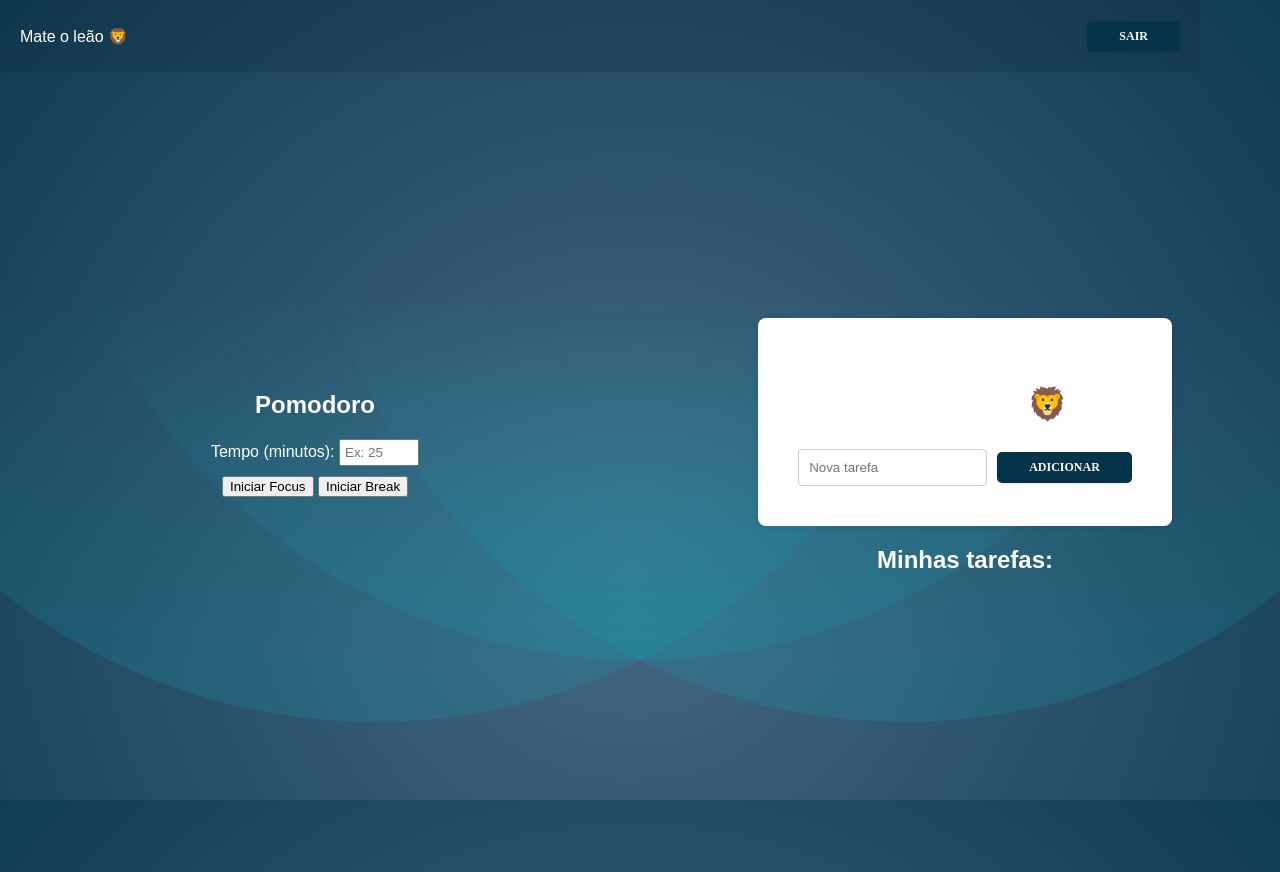
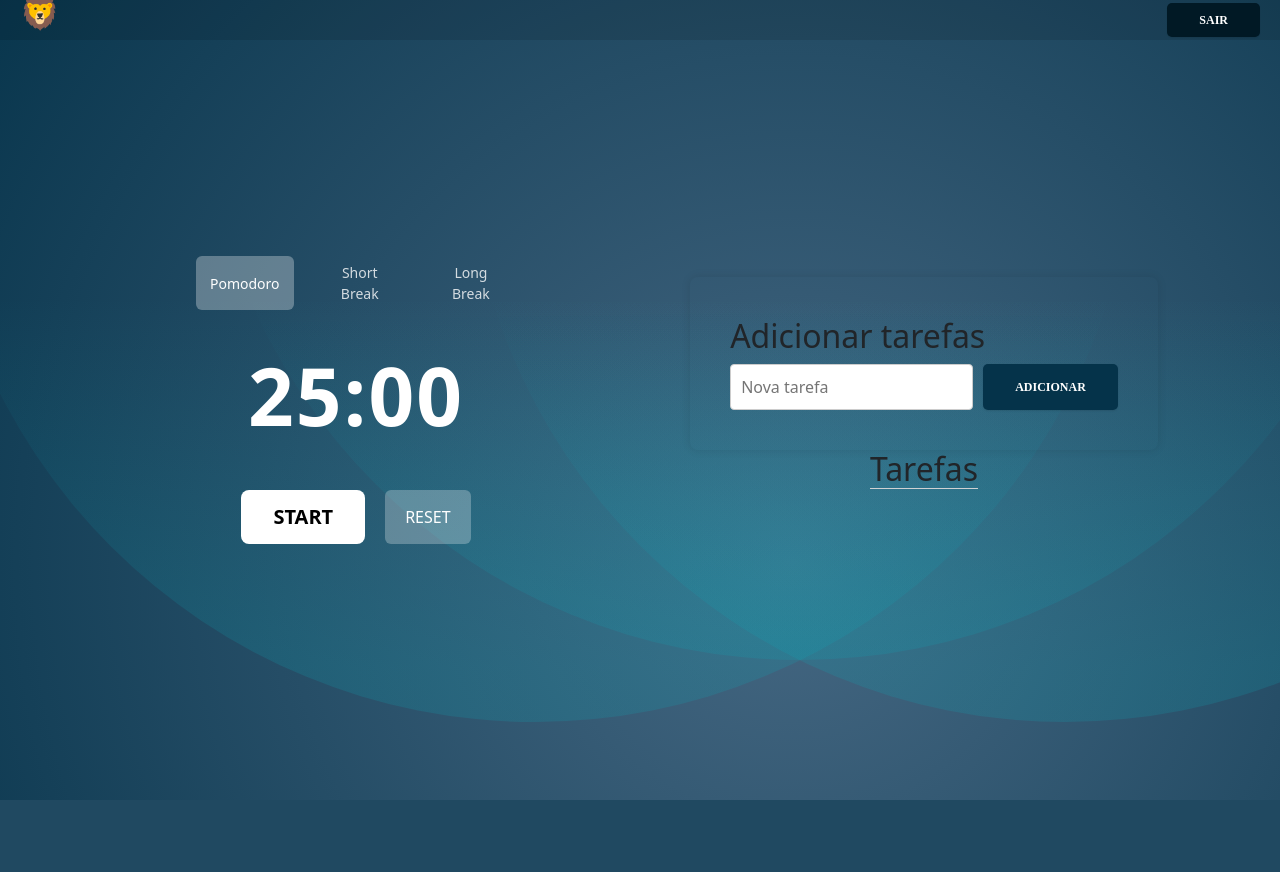
Before and after one commit to BelleVimercati/DevWeb, a PHP site: page /pages/home.html in a window 1280 px wide. After the commit the page ends 800 px from the top, so only its background shows below. Run offline with PHP 8.4, Linux system fonts and the light colour scheme.

Commit message:
feat: antes do boot

```diff
--- a/backend/pomodoro.php
+++ b/backend/pomodoro.php
@@ -1,7 +1,7 @@
 <?php
+require_once 'cors.php';
 require_once 'config.php';
 require_once 'auth.php';
-require_once 'cors.php';
 
 //autenticação obrigatória
 require_auth();
--- a/backend/todos.php
+++ b/backend/todos.php
@@ -1,8 +1,7 @@
 <?php
-// todos.php
-require_once 'config.php';
-require_once 'auth.php';
 require_once 'cors.php';
+require_once "config.php";
+require_once "auth.php";
 
 require_auth();
 
--- a/docker-compose.yml
+++ b/docker-compose.yml
@@ -1,5 +1,3 @@
-version: '3.9'
-
 services:
   php:
     image: php:8.2-apache
--- a/frontend/app.js
+++ b/frontend/app.js
@@ -59,7 +59,7 @@ async function logout() {
     credentials: "include",
   });
 
-  location.reload();
+  window.location = "/frontend/";
 }
 
 /* ---------------- TODOS ---------------- */
@@ -171,7 +171,7 @@ function addTodoToList(todo) {
 }
 
 async function deleteTodo(id) {
-  if (!confirm("Tem certeza que deseja excluir este TODO?")) return;
+  if (!confirm("Tem certeza que deseja concluir esta tarefa?")) return;
 
   try {
     await fetch(`${API}/todos.php`, {
--- a/frontend/pages/home.html
+++ b/frontend/pages/home.html
@@ -3,49 +3,50 @@
 <head>
     <meta charset="UTF-8">
     <meta name="viewport" content="width=device-width, initial-scale=1.0">
-    <link rel="stylesheet" href="./home.css">
+    <link rel="stylesheet" href="../styles/style.css">
+    <link href="https://cdn.jsdelivr.net/npm/bootstrap@5.0.2/dist/css/bootstrap.min.css" rel="stylesheet" integrity="sha384-EVSTQN3/azprG1Anm3QDgpJLIm9Nao0Yz1ztcQTwFspd3yD65VohhpuuCOmLASjC" crossorigin="anonymous">
     <title>Home</title>
-    <script src="/frontend/pages/home.js"></script>
+    <script src="/frontend/scripts/home.js"></script>
+    <script src="/frontend/scripts/pomodoro.js"></script>
 </head>
 
 <body>
+    <header class="header">
+        <p>🦁</p>
+        <button class="botao-logout" onclick="logout()">Sair</button>
+    </header>
     <div id="app-section" class="container">
-        <header class="header">
-            <p>Mate o leão 🦁</p>
-            <button class="logout botao" onclick="logout()">Sair</button>
-        </header>
         <div class="form">
             <div class="form-left">
-                <h2>Pomodoro</h2>
+                <div class="pomodoro-card">
+                    <div class="pomodoro-tabs">
+                        <button class="tab active" onclick="setMode('focus')">Pomodoro</button>
+                        <button class="tab" onclick="setMode('short')">Short Break</button>
+                        <button class="tab" onclick="setMode('long')">Long Break</button>
+                    </div>
 
-                <!-- Campo para escolher o tempo -->
-                <div style="margin-bottom: 10px;">
-                    <label for="custom-time">Tempo (minutos):</label>
-                    <input type="number" id="custom-time" min="1" max="180" placeholder="Ex: 25" style="width: 80px; padding: 4px;" />
+                    <div class="pomodoro-timer" id="pomodoro-countdown">25:00</div>
+
+                    <div class="pomodoro-button">
+                        <button class="pomodoro-main" onclick="togglePomodoro()">START</button>
+
+                        <button class="pomodoro-reset" onclick="resetPomodoro()">RESET</button>
+                    </div>
                 </div>
-
-                <div>
-                    <button onclick="startPomodoro('focus')">Iniciar Focus</button>
-                    <button onclick="startPomodoro('break')">Iniciar Break</button>
-                </div>
-
-                <p id="pomodoro-status"></p>
-                <p id="pomodoro-countdown" style="font-size: 22px; font-weight: bold;"></p>
-
             </div>
-
             <div class="form-right">
                 <div class="form-card">
-                    <h2>Adicionar leão 🦁</h2>
+                    <h2>Adicionar tarefas</h2>
                     <div class="form-tarefas">
                         <input id="todo-title" placeholder="Nova tarefa" class="form-input-todo">
                         <button class="botao" onclick="addTodoSimple()">Adicionar</button>
                     </div>
                 </div>
                 <div class="todo">
-                    <h2>Minhas tarefas:</h2>
-                    <!-- Adicione a lista para mostrar os TODOs -->
-                    <ul id="todo-list" class="todo-list"></ul>
+                    <h2>Tarefas</h2>
+                    <div class="tasks-container">
+                        <ul id="todo-list" class="todo-list"></ul>
+                    </div>
                 </div>
             </div>
         </div>
--- a/frontend/pages/home.js
+++ /dev/null
@@ -1,195 +0,0 @@
-const API = "http://localhost:8000";
-loadTodos();
-
-/* async function debugSession() {
-  console.log("=== DEBUG SESSION ===");
-
-  // Verifica cookies
-  console.log("Cookies:", document.cookie);
-
-  // Testa a sessão diretamente
-  try {
-    const response = await fetch(`${API}/check_session.php`, {
-      credentials: "include",
-    });
-    console.log("Status:", response.status);
-    const data = await response.text();
-    console.log("Resposta crua:", data);
-
-    const parsedData = JSON.parse(data);
-    console.log("Dados parseados:", parsedData);
-
-    return parsedData;
-  } catch (error) {
-    console.error("Erro no debug:", error);
-  }
-} */
-
-async function addTodoSimple() {
-  const titleInput = document.getElementById("todo-title");
-  const title = titleInput.value.trim();
-
-  if (!title) return;
-
-  try {
-    const button = document.querySelector(".botao");
-    const originalText = button.textContent;
-    button.disabled = true;
-    button.textContent = "Adicionando...";
-
-    const response = await fetch(`${API}/todos.php`, {
-      method: "POST",
-      credentials: "include",
-      headers: { "Content-Type": "application/json" },
-      body: JSON.stringify({ title }),
-    });
-
-    if (response.ok) {
-      const data = await response.json();
-      titleInput.value = "";
-
-      // Recarrega a lista completa para mostrar o novo item
-      await loadTodos();
-
-      console.log("TODO adicionado com ID:", data.id);
-    } else {
-      console.error("Erro na resposta do servidor");
-    }
-  } catch (error) {
-    console.error("Erro ao adicionar TODO:", error);
-  } finally {
-    const button = document.querySelector(".botao");
-    button.disabled = false;
-    button.textContent = "Adicionar";
-  }
-}
-
-// Função loadTodos atualizada para debug
-async function loadTodos() {
-  try {
-    const r = await fetch(`${API}/todos.php`, { credentials: "include" });
-    const data = await r.json();
-
-    console.log("TODOs carregados:", data.todos); // Debug
-
-    const ul = document.getElementById("todo-list");
-    ul.innerHTML = "";
-
-    if (data.todos && data.todos.length > 0) {
-      data.todos.forEach((t) => {
-        const li = document.createElement("li");
-        li.innerHTML = `
-          <span>${t.title}</span>
-          <button onclick="deleteTodo(${t.id})">✓</button>
-        `;
-        ul.appendChild(li);
-      });
-    } else {
-      ul.innerHTML = '<li style="color: #666;">Nenhuma tarefa encontrada</li>';
-    }
-  } catch (error) {
-    console.error("Erro ao carregar TODOs:", error);
-  }
-}
-
-async function deleteTodo(id) {
-  if (!confirm("Tem certeza que deseja excluir esta tarefa?")) return;
-
-  try {
-    await fetch(`${API}/todos.php`, {
-      method: "DELETE",
-      credentials: "include",
-      headers: { "Content-Type": "application/json" },
-      body: JSON.stringify({ id }),
-    });
-
-    // Recarrega a lista após excluir
-    await loadTodos();
-  } catch (error) {
-    console.error("Erro ao excluir TODO:", error);
-  }
-}
-
-let currentPomodoroId = null;
-let countdownInterval = null;
-let remainingMs = 0;
-
-function formatTime(ms) {
-  const totalSec = Math.floor(ms / 1000);
-  const min = Math.floor(totalSec / 60);
-  const sec = totalSec % 60;
-  return `${String(min).padStart(2, "0")}:${String(sec).padStart(2, "0")}`;
-}
-
-function startCountdown(durationMs) {
-  clearInterval(countdownInterval);
-
-  remainingMs = durationMs;
-  const display = document.getElementById("pomodoro-countdown");
-
-  display.textContent = formatTime(remainingMs);
-
-  countdownInterval = setInterval(() => {
-    remainingMs -= 1000;
-
-    if (remainingMs <= 0) {
-      clearInterval(countdownInterval);
-      display.textContent = "00:00";
-      stopPomodoro(); // ENCERRA AUTOMATICAMENTE NO BACKEND
-      return;
-    }
-
-    display.textContent = formatTime(remainingMs);
-  }, 1000);
-}
-
-async function startPomodoro(type) {
-  const minutes = parseInt(document.getElementById("custom-time").value, 10);
-
-  if (!minutes || minutes <= 0) {
-    alert("Digite um tempo válido em minutos!");
-    return;
-  }
-
-  const durationMs = minutes * 60 * 1000;
-
-  const r = await fetch(`${API}/pomodoro.php`, {
-    method: "POST",
-    credentials: "include",
-    headers: { "Content-Type": "application/json" },
-    body: JSON.stringify({ type }),
-  });
-
-  const data = await r.json();
-  currentPomodoroId = data.id;
-
-  document.getElementById(
-    "pomodoro-status"
-  ).textContent = `Pomodoro iniciado: ${type} (${minutes} min) – ID ${currentPomodoroId}`;
-
-  startCountdown(durationMs);
-}
-
-async function stopPomodoro() {
-  if (!currentPomodoroId) return;
-
-  clearInterval(countdownInterval);
-
-  const r = await fetch(`${API}/pomodoro.php`, {
-    method: "PUT",
-    credentials: "include",
-    headers: { "Content-Type": "application/json" },
-    body: JSON.stringify({ id: currentPomodoroId }),
-  });
-
-  const data = await r.json();
-
-  document.getElementById(
-    "pomodoro-status"
-  ).textContent = `Pomodoro encerrado (${data.duration_seconds}s)`;
-
-  // Zera o display após parar
-  document.getElementById("pomodoro-countdown").textContent = "";
-
-  currentPomodoroId = null;
-}
--- a/frontend/style.css
+++ b/frontend/style.css
@@ -76,6 +76,7 @@ body {
   cursor: pointer;
 }
 
+
 .hidden {
   display: none;
 }
--- a/frontend/pages/home.css
+++ b/frontend/styles/home.css
@@ -7,12 +7,13 @@ body {
   background-attachment: fixed;
   background-size: cover;
 
-  color: white
+  color: white;
 }
 
 .container {
   box-sizing: border-box;
-  max-width: 1200px;
+  width: 100%;
+  max-width: 100%;
 }
 
 .header {
@@ -24,8 +25,12 @@ body {
   background-color: rgba(0, 0, 0, 0.1);
 }
 
+.header p {
+  font-size: 2rem;
+}
+
 .form {
-  width: 100vw;
+  width: 100%;
   display: grid;
   grid-template-columns: 1fr 1fr;
   gap: 20px;
@@ -36,7 +41,7 @@ body {
   flex-direction: column;
   justify-content: center;
   align-items: center;
-  height: 100vh;
+  min-height: calc(100vh - 80px);
 }
 
 .form-left {
@@ -44,11 +49,10 @@ body {
   flex-direction: column;
   justify-content: center;
   align-items: center;
-  height: 100vh;
+  min-height: calc(100vh - 80px);
 }
 
 .form-card {
-  background: white;
   border-radius: 8px;
   box-shadow: 0 0 10px rgba(0, 0, 0, 0.1);
   display: flex;
@@ -74,21 +78,6 @@ body {
   border-radius: 4px;
 }
 
-.register {
-  display: flex;
-  margin-top: 20px;
-  font-size: 14px;
-}
-
-.register button {
-  background: none;
-  border: none;
-  color: #05334a;
-  text-decoration: underline;
-  cursor: pointer;
-  font-size: 1em;
-}
-
 .botao {
   display: inline-block;
   text-transform: uppercase;
@@ -102,6 +91,24 @@ body {
   box-shadow: 0px 1px 2px 0px rgba(0, 0, 0, 0.1);
   font-family: "Poppins";
   max-width: 100%;
+  height: 100%;
+  border: none;
+  cursor: pointer;
+}
+
+.botao-logout{
+  display: inline-block;
+  text-transform: uppercase;
+  font-weight: 600;
+  font-size: 12px;
+  padding: 8px 32px;
+  border-radius: 5px;
+  gap: 10px;
+  background: #011925;
+  color: white;
+  box-shadow: 0px 1px 2px 0px rgba(0, 0, 0, 0.1);
+  font-family: "Poppins";
+  max-width: 100%;
   border: none;
   cursor: pointer;
 }
@@ -110,15 +117,21 @@ body {
   display: flex;
   flex-direction: column;
   align-items: center;
+
+}
+
+.todo h2 {
+  border-bottom: 1px solid #ced1d3;
   width: 100%;
 }
 
 .todo-list {
-  list-style: none;;
+  list-style: none;
   padding: 0;
   align-items: start;
   display: flex;
   flex-direction: column;
+  color: white;
 }
 
 .todo-list li {
@@ -129,17 +142,35 @@ body {
   min-width: 300px;
   padding: 12px;
   margin-bottom: 8px;
-  border-bottom: 1px solid #ced1d3;
+  color: white;
+}
+
+.tasks-container {
+    flex: 1; /* ocupa todo o espaço sobrando dentro do card */
+    overflow-y: auto; /* ← ativa o scroll */
+    margin-top: 10px;
+    padding-right: 8px;
+}
+
+/* só para não ficar feio o scroll */
+.tasks-container::-webkit-scrollbar {
+    width: 6px;
+}
+
+.tasks-container::-webkit-scrollbar-thumb {
+    background: #ccc;
+    border-radius: 4px;
 }
 
 .todo-list li button {
   background: transparent;
   color: rgb(0, 0, 0);
-  border: 1px solid #404142;
+  border: 1px solid #fff;
   padding: 4px 6px;
   border-radius: 100%;
   cursor: pointer;
   font-size: 8px;
+  color: #fff;
 }
 
 .todo-list li button:hover {
--- /dev/null
+++ b/frontend/styles/pomodoro.css
@@ -0,0 +1,83 @@
+/* CARD PRINCIPAL */
+.pomodoro-card {
+  padding: 30px;
+  border-radius: 12px;
+  width: 380px;
+  text-align: center;
+  display: flex;
+  flex-direction: column;
+  gap: 25px;
+}
+
+/* TABS */
+.pomodoro-tabs {
+  display: flex;
+  justify-content: center;
+  gap: 20px;
+}
+
+.pomodoro-tabs .tab {
+  background: transparent;
+  border: none;
+  color: #fff;
+  font-size: 14px;
+  padding: 6px 14px;
+  border-radius: 6px;
+  cursor: pointer;
+  opacity: 0.8;
+}
+
+.pomodoro-tabs .tab:hover {
+  opacity: 1;
+}
+
+.pomodoro-tabs .tab.active {
+  background: rgba(255, 255, 255, 0.3);
+  opacity: 1;
+}
+
+/* TIMER GRANDE */
+.pomodoro-timer {
+  font-size: 80px;
+  color: white;
+  font-weight: 600;
+  letter-spacing: 2px;
+}
+
+/* BOTÃO START */
+.pomodoro-start {
+  background: white;
+  border: none;
+  padding: 14px 40px;
+  border-radius: 8px;
+  font-size: 20px;
+  font-weight: 600;
+  cursor: pointer;
+}
+
+.pomodoro-main {
+  background: white;
+  border: none;
+  padding: 12px 32px;
+  border-radius: 8px;
+  font-size: 20px;
+  font-weight: bold;
+  cursor: pointer;
+  margin-top: 10px;
+}
+
+.pomodoro-reset {
+  margin-top: 10px;
+  background: #ffffff44;
+  border: none;
+  padding: 10px 20px;
+  color: white;
+  border-radius: 6px;
+  cursor: pointer;
+}
+
+.pomodoro-button{
+  display: flex;
+  justify-content: center;
+  gap: 20px;
+}
--- /dev/null
+++ b/frontend/styles/style.css
@@ -0,0 +1,2 @@
+@import "./home.css";
+@import "./pomodoro.css";
```
Also changed, not shown: backend/auth.php (+14 -7 lines), backend/config.php (+15 -24 lines), backend/cors.php (+16 -5 lines), backend/login.php (+1 -10 lines), frontend/scripts/home.js (added, +92 -0 lines), frontend/scripts/pomodoro.js (added, +104 -0 lines).
